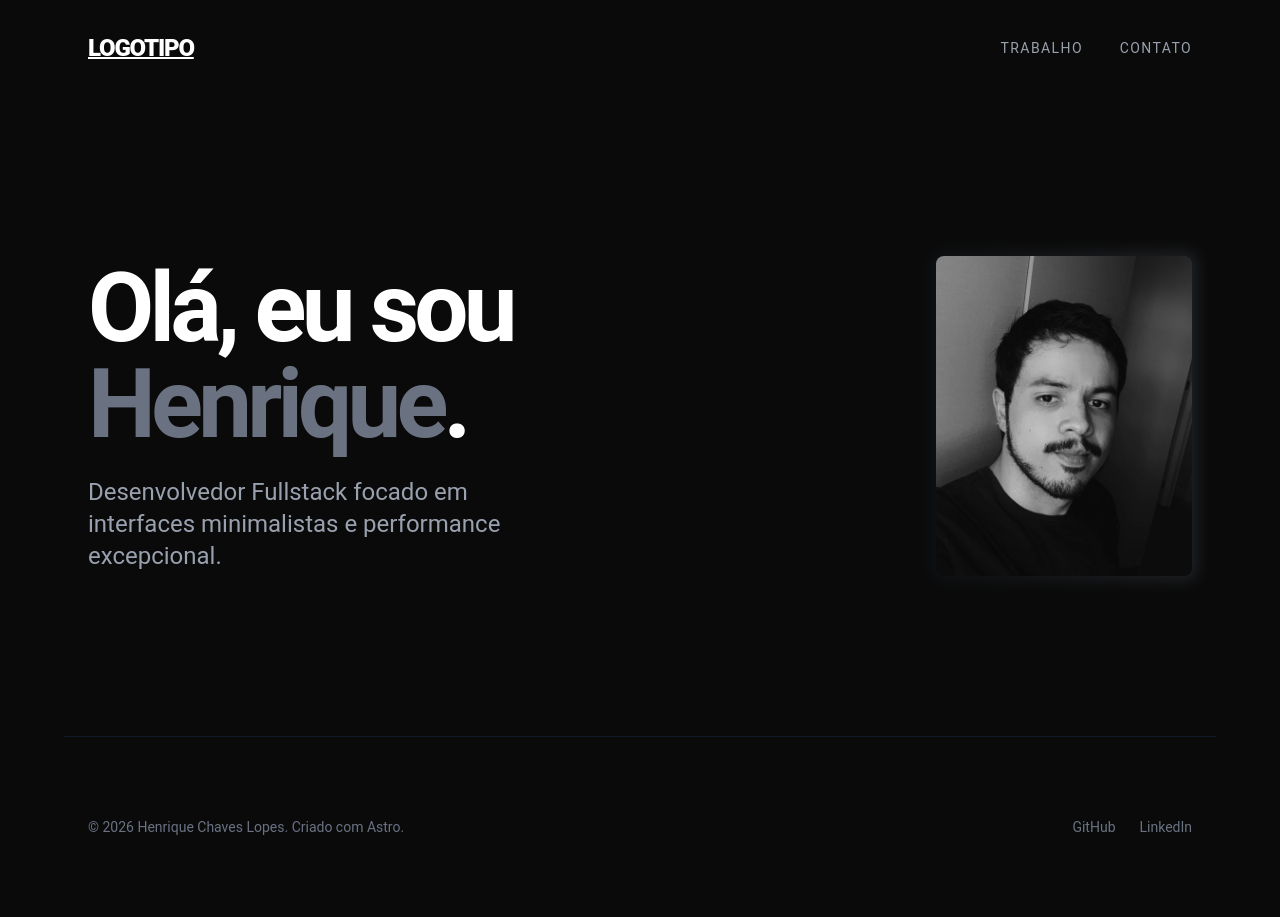
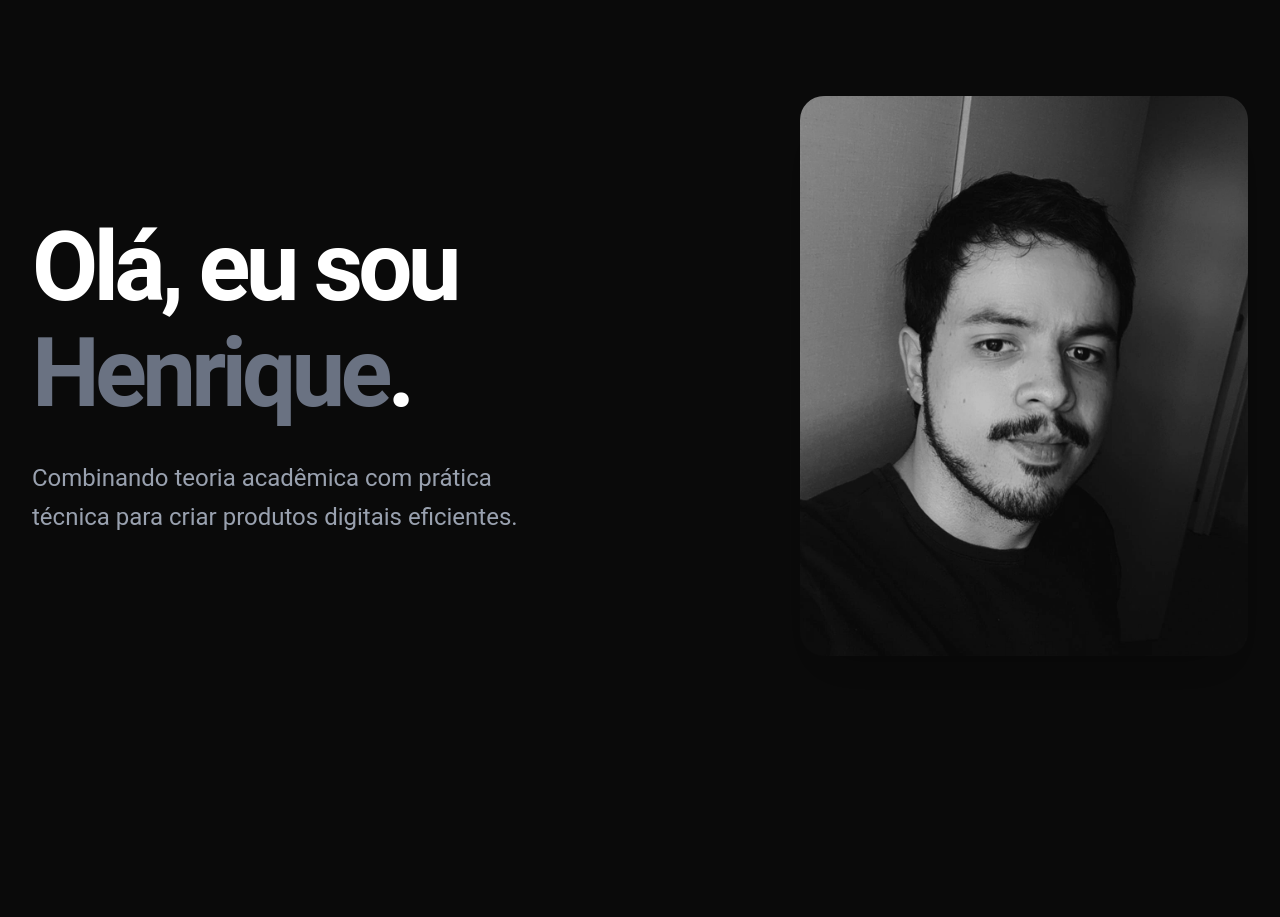
Before and after one commit to henriquechav/henriquechav.github.io, an Astro site in the folder code/: page / in a window 1280 px wide. After the commit the page ends 800 px from the top, so only its background shows below. Built offline with nearby package versions, Linux system fonts and the light colour scheme; Astro itself is replaced by a stand-in of ours.

Commit message:
Estabelece hero section mínima

```diff
--- a/code/src/components/Footer.astro
+++ b/code/src/components/Footer.astro
@@ -1,7 +1,7 @@
-<footer class="py-20 px-6 max-w-6xl mx-auto border-t border-gray-900 flex justify-between items-center text-gray-500 text-sm">
+<!-- <footer class="py-20 px-6 max-w-6xl mx-auto border-t border-gray-900 flex justify-between items-center text-gray-500 text-sm">
   <p>&copy; 2026 Henrique Chaves Lopes. Criado com Astro.</p>
   <div class="flex gap-6">
     <a href="#" class="hover:text-white">GitHub</a>
     <a href="#" class="hover:text-white">LinkedIn</a>
   </div>
-</footer>
+</footer> -->
--- a/code/src/components/Header.astro
+++ b/code/src/components/Header.astro
@@ -1,7 +1,7 @@
-<header class="flex justify-between items-center py-8 px-6 max-w-6xl mx-auto w-full">
+<!-- <header class="flex justify-between items-center py-8 px-6 max-w-6xl mx-auto w-full">
   <div class="text-2xl font-black tracking-tighter underline decoration-2">LOGOTIPO</div>
   <nav class="space-x-8 text-sm uppercase tracking-widest text-gray-400">
     <a href="#" class="hover:text-white transition">Trabalho</a>
     <a href="#" class="hover:text-white transition">Contato</a>
   </nav>
-</header>
+</header> -->
--- a/code/src/components/Hero.astro
+++ b/code/src/components/Hero.astro
@@ -1,21 +1,41 @@
-<section class="min-h-[80vh] flex flex-col md:flex-row items-center justify-between px-6 py-20 max-w-6xl mx-auto">
-  <div class="flex-1 space-y-6">
-    <h1 class="text-6xl md:text-8xl font-bold tracking-tighter animate-fade-in">
+<section class="min-h-[90vh] flex flex-col md:flex-row items-center justify-between px-8 py-24 max-w-7xl mx-auto gap-16 lg:gap-32">
+
+  <div class="flex-1 space-y-8 text-left">
+    <h1 class="text-6xl md:text-7xl lg:text-8xl font-bold tracking-tighter leading-[1.1]">
+      Olá, eu sou <span class="text-gray-500">Henrique</span>.
+    </h1>
+    <p class="text-xl md:text-2xl text-gray-400 max-w-lg leading-relaxed">
+      Combinando teoria acadêmica com prática técnica para criar produtos digitais eficientes.
+    </p>
+  </div>
+
+  <div class="flex-shrink-0">
+    <img
+      src="/foto-perfil.png"
+      alt="Minha foto"
+      class="w-72 h-96 lg:w-[448px] lg:h-[560px] object-cover rounded-3xl shadow-2xl grayscale"
+    />
+  </div>
+
+</section>
+
+<!-- <section class="min-h-[80vh] flex flex-col md:flex-row items-center justify-between px-6 py-20 max-w-6xl mx-auto gap-12">
+
+  <div class="flex-1 space-y-6 text-left">
+    <h1 class="text-6xl md:text-8xl font-bold tracking-tighter">
       Olá, eu sou <span class="text-gray-500">Henrique</span>.
     </h1>
     <p class="text-xl md:text-2xl text-gray-400 max-w-md">
-      Desenvolvedor Fullstack focado em interfaces minimalistas e performance excepcional.
+      Combinando teoria acadêmica com prática técnica para criar produtos digitais eficientes.
     </p>
   </div>
 
-  <div class="flex-1 mt-12 md:mt-0 flex justify-end">
-    <div class="relative group">
-      <div class="absolute -inset-1 bg-gradient-to-r from-gray-800 to-gray-500 rounded-lg blur opacity-25 group-hover:opacity-50 transition duration-1000"></div>
-      <img
-        src="/perfil-barba.png"
-        alt="Minha foto"
-        class="relative w-64 h-80 object-cover rounded-lg grayscale hover:grayscale-0 transition duration-500"
-      />
-    </div>
+  <div class="flex-shrink-0">
+    <img
+      src="/perfil-barba.png"
+      alt="Minha foto"
+      class="w-64 h-80 lg:w-80 lg:h-[450px] object-cover rounded-2xl shadow-2xl"
+    />
   </div>
-</section>
+
+</section> -->
```
Also changed, not shown: code/public/foto-perfil.png (renamed from code/public/perfil-barba.png).
